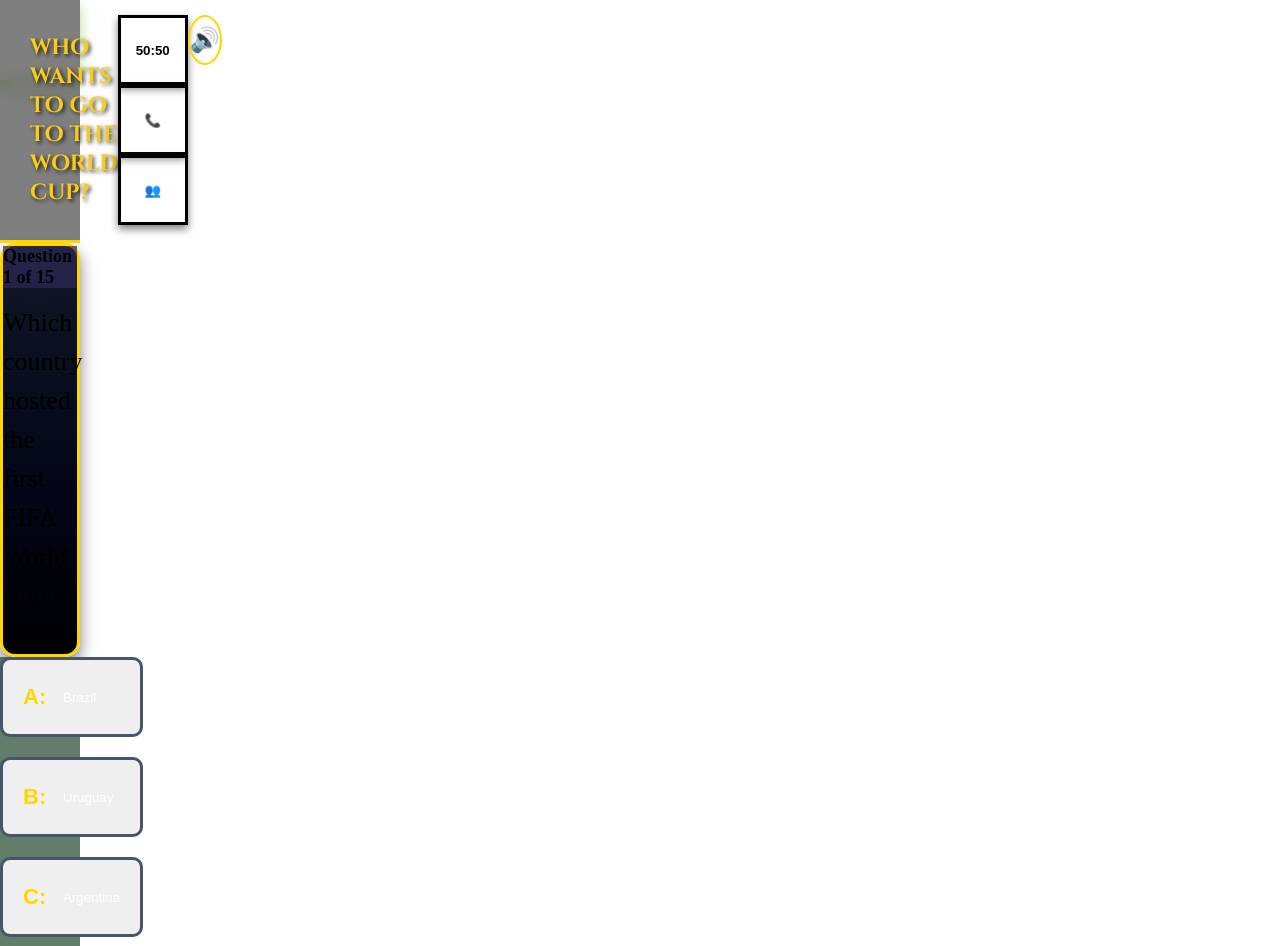
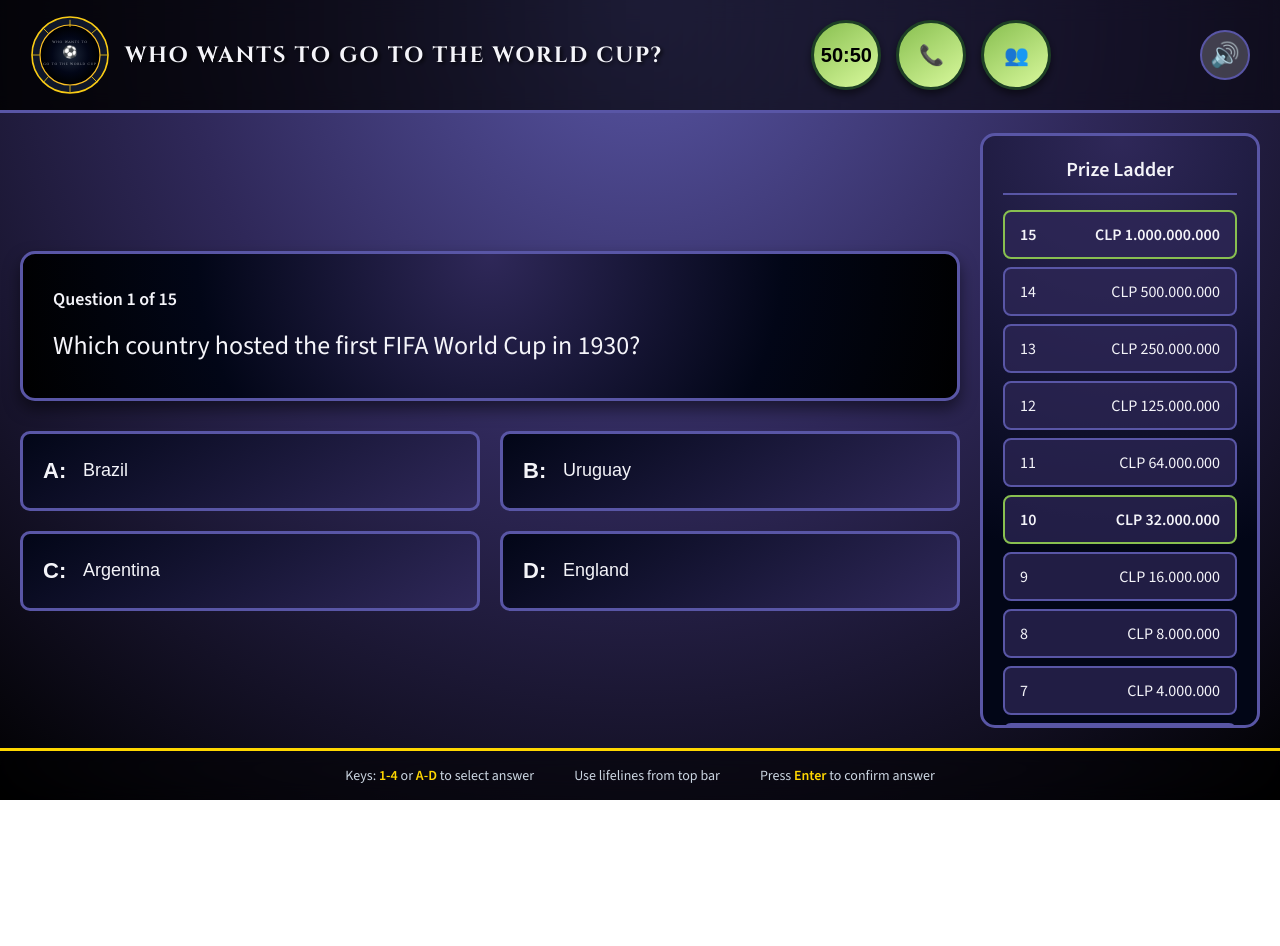
Before and after one commit to technobotanist/Who-Wants-World-Cup, a plain HTML site: page index.html in a window 1280 px wide. Shown: the top 946 px of the page. After the commit the page ends 800 px from the top, so only its background shows below. Drawn offline with nearby package versions, Linux system fonts and the light colour scheme.

Commit message:
Switch audio to local files and update styles
Replaced remote audio URLs with local media files in script.js and added new audio files to the media directory. Refactored styles.css to use CSS variables for brand colors, improved color consistency, and enhanced UI elements for a more cohesive appearance.

```diff
--- a/script.js
+++ b/script.js
@@ -13,24 +13,24 @@ const gameState = {
     isLockingIn: false
 };
 
-// Basic audio controller using direct MyInstants URLs
+// Basic audio controller using local media files
 const audioController = {
     currentBed: null,
     muted: false,
     beds: {
         // looping suspense / thinking bed
-        question: new Audio('https://www.myinstants.com/media/sounds/millionaire-suspense-29485.mp3')
+        question: new Audio('media/millionaire-suspense-29485.mp3')
     },
     cues: {
         // question revealed
-        playQuestion: new Audio('https://www.myinstants.com/media/sounds/play-millionaire-30998.mp3'),
+        playQuestion: new Audio('media/play-millionaire-30998.mp3'),
         // checkpoint final answer sting
-        final: new Audio('https://www.myinstants.com/media/sounds/final-millionaire-97279.mp3'),
+        final: new Audio('media/final-millionaire-97279.mp3'),
         // correct / wrong answer reveals
-        correct: new Audio('https://www.myinstants.com/media/sounds/correct-millionaire-82475.mp3'),
-        wrong: new Audio('https://www.myinstants.com/media/sounds/wrong-millionaire-93692.mp3'),
+        correct: new Audio('media/correct-millionaire-82475.mp3'),
+        wrong: new Audio('media/wrong-millionaire-93692.mp3'),
         // lifeline music
-        lifeline: new Audio('https://www.myinstants.com/media/sounds/lifeline-millionaire-51056.mp3')
+        lifeline: new Audio('media/lifeline-millionaire-51056.mp3')
     },
     playBed(name) {
         if (this.muted) return;
@@ -318,7 +318,8 @@ function endGame(won) {
     if (won) {
         title.textContent = "🎉 Congratulations! 🎉";
         message.textContent = `You've won: ${prizeLadder[prizeLadder.length - 1].prize} (World Cup Trip!) 🏆⚽`;
-        playSound('win');
+        audioController.stopBed();
+        audioController.playCue('final');
     } else {
         // Calculate winnings based on last milestone
         let winnings = "CLP 0";
@@ -331,7 +332,8 @@ function endGame(won) {
 
         title.textContent = "Game Over!";
         message.textContent = `You've won: ${winnings}`;
-        playSound('lose');
+        audioController.stopBed();
+        audioController.playCue('wrong');
     }
 
     overlay.classList.remove('hidden');
@@ -362,7 +364,7 @@ function useFiftyFifty() {
         answerBtns[index].disabled = true;
     });
 
-    playSound('lifeline');
+    audioController.playCue('lifeline');
 }
 
 // Lifeline: Phone a Friend
--- a/styles.css
+++ b/styles.css
@@ -1,3 +1,12 @@
+:root {
+    --brand-deep-purple: #2F2859;
+    --brand-mid-purple: #5956A6;
+    --brand-deep-green: #1D4025;
+    --brand-bright-green: #88BF50;
+    --brand-mid-green: #1F462B;
+    --brand-offwhite: #F4F4F9;
+}
+
 * {
     margin: 0;
     padding: 0;
@@ -5,18 +14,11 @@
 }
 
 body {
-    :root {
-         --brand-deep-purple: #2F2859;
-         --brand-mid-purple: #5956A6;
-         --brand-deep-green: #1D4025;
-         --brand-bright-green: #88BF50;
-         --brand-mid-green: #1F462B;
-         --brand-offwhite: #F4F4F9;
     font-family: 'Source Sans 3', system-ui, -apple-system, BlinkMacSystemFont, 'Segoe UI', sans-serif;
-    background: radial-gradient(circle at top, #1e3a8a 0%, #020617 55%, #000 100%);
-    color: #ffffff;
+    background: radial-gradient(circle at top, var(--brand-mid-purple) 0%, var(--brand-deep-purple) 45%, #000 100%);
+    color: var(--brand-offwhite);
     overflow: hidden;
-         background: radial-gradient(circle at top, var(--brand-mid-purple) 0%, var(--brand-deep-purple) 45%, #000 100%);
+    height: 100vh;
     display: flex;
     flex-direction: column;
 }
@@ -25,35 +27,35 @@ body {
 .top-bar {
     display: flex;
     justify-content: space-between;
-         background: linear-gradient(90deg, rgba(0, 0, 0, 0.85), rgba(0, 0, 0, 0.5));
+    align-items: center;
     padding: 15px 30px;
-    background: rgba(0, 0, 0, 0.5);
-    border-bottom: 3px solid #FFD700;
+    background: linear-gradient(90deg, rgba(0, 0, 0, 0.85), rgba(0, 0, 0, 0.5));
+    border-bottom: 3px solid var(--brand-mid-purple);
     backdrop-filter: blur(10px);
 }
 
 .logo {
     display: flex;
     align-items: center;
-         color: var(--brand-offwhite);
+    gap: 15px;
 }
 
 .logo-text {
     font-family: 'Cinzel', serif;
     font-size: 22px;
     font-weight: 700;
-         background: linear-gradient(145deg, var(--brand-bright-green), #d9f99d);
+    letter-spacing: 0.08em;
     text-transform: uppercase;
-    color: #facc15;
+    color: var(--brand-offwhite);
     text-shadow: 2px 2px 4px rgba(0, 0, 0, 0.8);
 }
 
-         box-shadow: 0 6px 12px rgba(136, 191, 80, 0.6);
+.logo-mark {
     width: 80px;
     height: 80px;
 }
 
-         cursor: not-allowed;
+.logo-ring-text {
     fill: #e5e7eb;
     font-family: 'Cinzel', serif;
     font-size: 8px;
@@ -61,11 +63,11 @@ body {
 }
 
 .logo-spokes line {
-         border: 2px solid var(--brand-mid-purple);
+    stroke: #facc15;
     stroke-width: 2;
 }
 
-         background: radial-gradient(circle at top, var(--brand-deep-purple) 0%, #020617 60%, #000 100%);
+.logo-center {
     fill: #facc15;
     font-size: 30px;
 }
@@ -78,11 +80,11 @@ body {
 .lifeline {
     width: 70px;
     height: 70px;
-         color: var(--brand-offwhite);
-    background: linear-gradient(145deg, #FFD700, #FFA500);
-    border: 3px solid #000;
+    border-radius: 50%;
+    background: linear-gradient(145deg, var(--brand-bright-green), #d9f99d);
+    border: 3px solid var(--brand-deep-green);
     cursor: pointer;
-         background: linear-gradient(145deg, #020617, var(--brand-deep-purple));
+    font-size: 20px;
     font-weight: bold;
     transition: all 0.3s ease;
     box-shadow: 0 4px 8px rgba(0, 0, 0, 0.5);
@@ -90,46 +92,46 @@ body {
 
 .lifeline:hover:not(:disabled) {
     transform: scale(1.1);
-    box-shadow: 0 6px 12px rgba(255, 215, 0, 0.6);
+    box-shadow: 0 6px 12px rgba(136, 191, 80, 0.6);
 }
 
 .lifeline:disabled {
-    background: linear-gradient(145deg, #555, #333);
+    background: linear-gradient(145deg, #4b5563, #111827);
     cursor: not-allowed;
     opacity: 0.5;
 }
-         border-color: var(--brand-bright-green);
+
 .lifeline-icon {
     display: block;
 }
 
 .mute-btn {
-         background: linear-gradient(145deg, var(--brand-bright-green), #bbf7d0);
+    width: 50px;
     height: 50px;
     border-radius: 50%;
     background: rgba(255, 255, 255, 0.2);
-    border: 2px solid #FFD700;
+    border: 2px solid var(--brand-mid-purple);
     cursor: pointer;
     font-size: 24px;
-         background: linear-gradient(145deg, var(--brand-mid-green), var(--brand-bright-green));
+    transition: all 0.3s ease;
 }
 
 .mute-btn:hover {
     background: rgba(255, 255, 255, 0.3);
     transform: scale(1.1);
-         background: linear-gradient(145deg, #7f1d1d, #b91c1c);
+}
 
 /* Main Container */
 .main-container {
     display: flex;
     flex: 1;
-         color: var(--brand-offwhite);
+    padding: 20px;
     gap: 20px;
     overflow: hidden;
 }
 
 /* Game Area */
-         background: radial-gradient(circle at top, var(--brand-deep-purple) 0%, #020617 70%);
+.game-area {
     flex: 1;
     display: flex;
     flex-direction: column;
@@ -138,10 +140,10 @@ body {
 }
 
 .question-box {
-    background: radial-gradient(circle at top, #111827 0%, #020617 60%, #000 100%);
-    border: 3px solid #FFD700;
+    background: radial-gradient(circle at top, var(--brand-deep-purple) 0%, #020617 60%, #000 100%);
+    border: 3px solid var(--brand-mid-purple);
     border-radius: 15px;
-         color: var(--brand-offwhite);
+    padding: 30px;
     box-shadow: 0 8px 16px rgba(0, 0, 0, 0.5);
     min-height: 150px;
     display: flex;
@@ -151,7 +153,7 @@ body {
 
 .question-number {
     font-size: 18px;
-         background: rgba(47, 40, 89, 0.7);
+    color: var(--brand-offwhite);
     margin-bottom: 15px;
     font-weight: bold;
 }
@@ -162,27 +164,20 @@ body {
     font-weight: 500;
 }
 
-.host-hint {
-         background: linear-gradient(145deg, var(--brand-bright-green), #bbf7d0);
-    font-size: 14px;
-    color: #e5e7eb;
-    font-style: italic;
-}
-
 /* Answers Grid */
 .answers-grid {
     display: grid;
-         background: rgba(31, 70, 43, 0.7);
+    grid-template-columns: 1fr 1fr;
     gap: 20px;
 }
 
 .answer-btn {
-         border-color: var(--brand-bright-green);
-    border: 3px solid #475569;
+    background: linear-gradient(145deg, #020617, var(--brand-deep-purple));
+    border: 3px solid var(--brand-mid-purple);
     border-radius: 10px;
     padding: 20px;
-         color: var(--brand-offwhite);
-    color: #ffffff;
+    font-size: 18px;
+    color: var(--brand-offwhite);
     cursor: pointer;
     transition: all 0.3s ease;
     text-align: left;
@@ -193,46 +188,40 @@ body {
 }
 
 .answer-btn:hover:not(:disabled) {
-    border-color: #FFD700;
+    background: linear-gradient(145deg, var(--brand-mid-purple), #4338ca);
+    border-color: var(--brand-bright-green);
     transform: translateY(-2px);
     box-shadow: 0 6px 12px rgba(255, 215, 0, 0.3);
 }
 
+.answer-btn:disabled {
     opacity: 0.3;
     cursor: not-allowed;
 }
 
 .answer-btn.selected {
-/* removed host-hint / eliminated manual styles */
-    background: linear-gradient(145deg, #FFA500, #FFD700);
-    border-color: #FFD700;
+    background: linear-gradient(145deg, var(--brand-bright-green), #bbf7d0);
+    border-color: var(--brand-bright-green);
     color: #000;
     font-weight: bold;
 }
 
-.answer-btn.eliminated {
-    background: linear-gradient(145deg, #111827, #020617);
-    border-color: #111827;
-    color: #4b5563;
-    opacity: 0.4;
-}
-
 .answer-btn.correct {
-    background: linear-gradient(145deg, #10b981, #059669);
-    border-color: #10b981;
+    background: linear-gradient(145deg, var(--brand-mid-green), var(--brand-bright-green));
+    border-color: var(--brand-bright-green);
     animation: pulse-correct 0.5s ease;
 }
 
 .answer-btn.wrong {
-    background: linear-gradient(145deg, #ef4444, #dc2626);
-    border-color: #ef4444;
+    background: linear-gradient(145deg, #7f1d1d, #b91c1c);
+    border-color: #b91c1c;
     animation: shake 0.5s ease;
 }
 
 .answer-letter {
     font-weight: bold;
     font-size: 22px;
-    color: #FFD700;
+    color: var(--brand-offwhite);
     min-width: 30px;
 }
 
@@ -245,8 +234,8 @@ body {
 /* Prize Ladder */
 .prize-ladder {
     width: 280px;
-    background: radial-gradient(circle at top, #020617 0%, #000 60%);
-    border: 3px solid #FFD700;
+    background: radial-gradient(circle at top, var(--brand-deep-purple) 0%, #020617 70%);
+    border: 3px solid var(--brand-mid-purple);
     border-radius: 15px;
     padding: 20px;
     max-height: calc(100vh - 200px);
@@ -257,18 +246,18 @@ body {
 .ladder-title {
     font-size: 20px;
     font-weight: bold;
-    color: #FFD700;
+    color: var(--brand-offwhite);
     text-align: center;
     margin-bottom: 15px;
     padding-bottom: 10px;
-    border-bottom: 2px solid #FFD700;
+    border-bottom: 2px solid var(--brand-mid-purple);
 }
 
 .ladder-item {
     padding: 12px 15px;
     margin: 8px 0;
-    background: rgba(30, 58, 138, 0.5);
-    border: 2px solid #475569;
+    background: rgba(47, 40, 89, 0.7);
+    border: 2px solid var(--brand-mid-purple);
     border-radius: 8px;
     font-size: 16px;
     font-weight: 500;
@@ -279,8 +268,8 @@ body {
 }
 
 .ladder-item.current {
-    background: linear-gradient(145deg, #fbbf24, #facc15);
-    border-color: #FFD700;
+    background: linear-gradient(145deg, var(--brand-bright-green), #bbf7d0);
+    border-color: var(--brand-bright-green);
     color: #000;
     font-weight: bold;
     transform: scale(1.05);
@@ -288,17 +277,17 @@ body {
 }
 
 .ladder-item.completed {
-    background: rgba(16, 185, 129, 0.3);
-    border-color: #10b981;
+    background: rgba(31, 70, 43, 0.7);
+    border-color: var(--brand-mid-green);
 }
 
 .ladder-item.milestone {
-    border-color: #facc15;
+    border-color: var(--brand-bright-green);
     font-weight: bold;
 }
 
 .ladder-number {
-    color: #FFD700;
+    color: var(--brand-offwhite);
 }
 
 .ladder-item.current .ladder-number {
```
Also changed, not shown: 6 other files.
